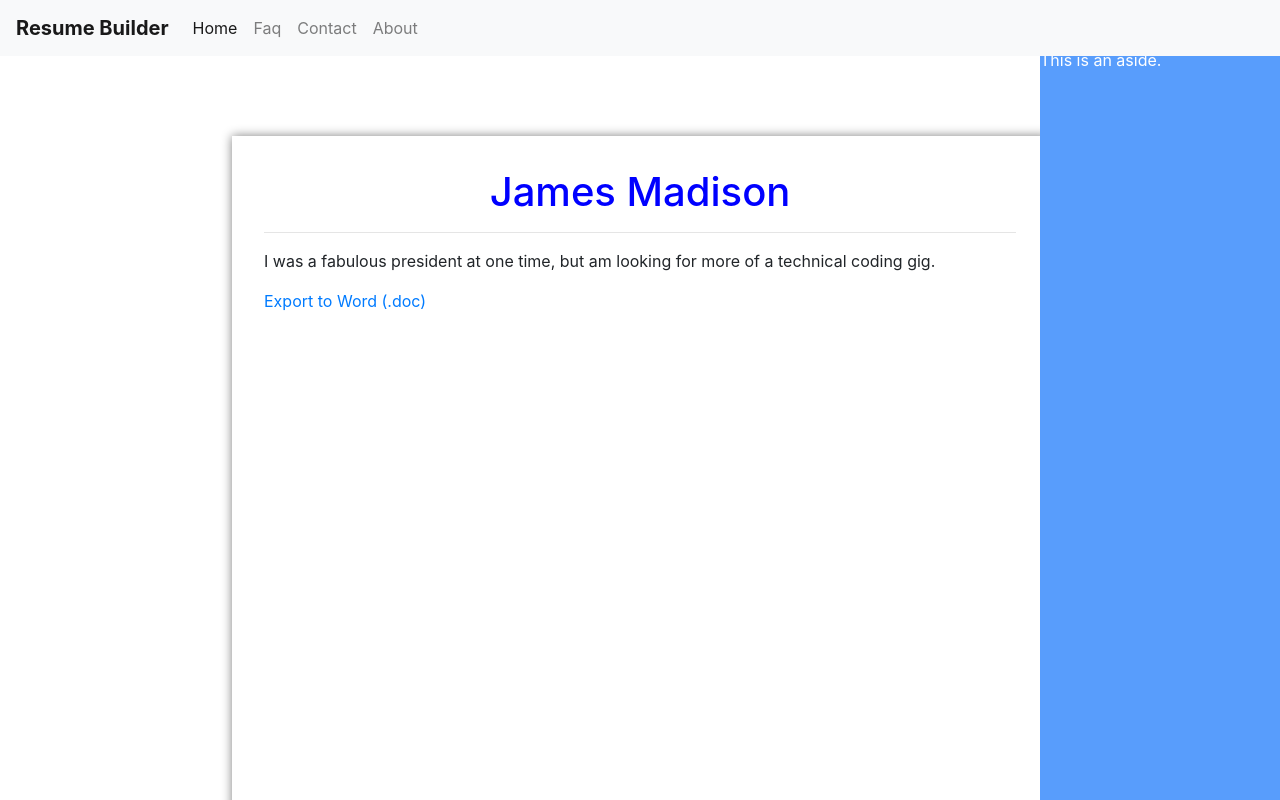
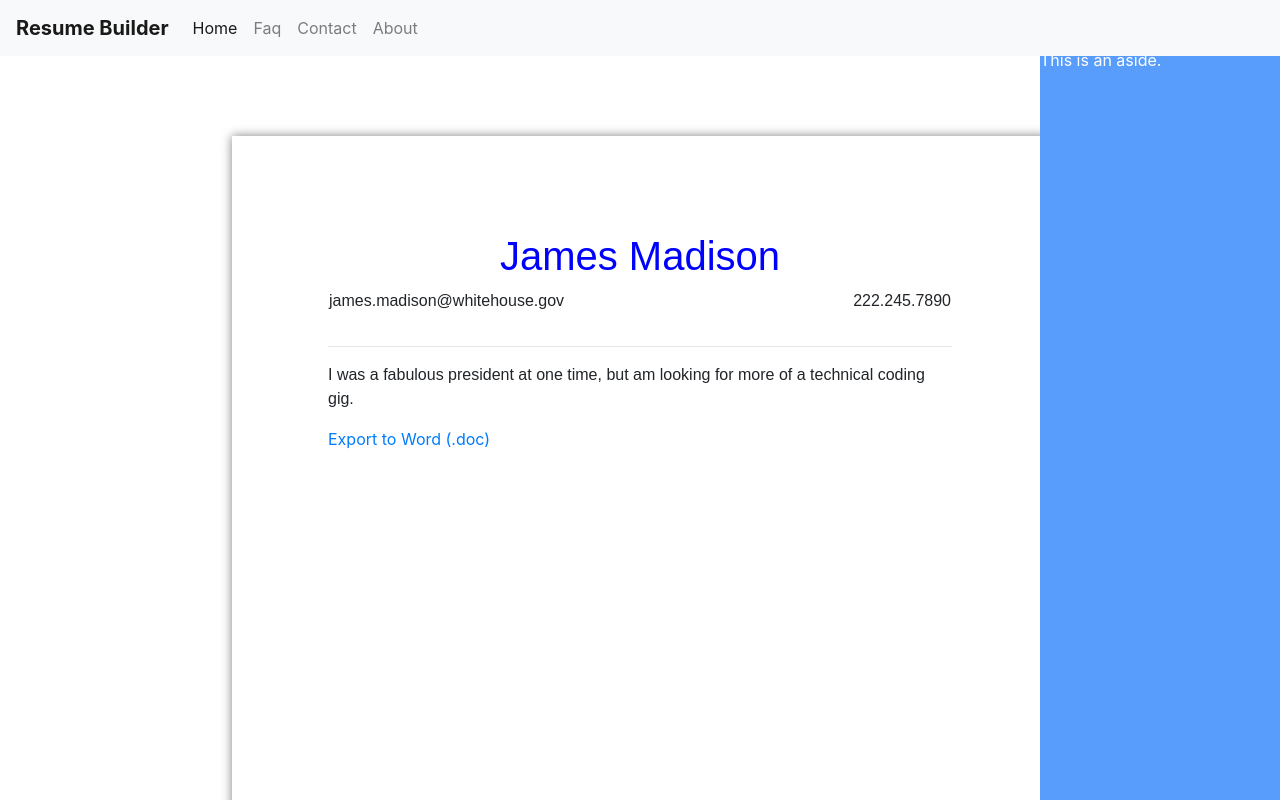
Before and after one commit to loftkey/itc-apdev, a website: page public/template_test.html in a window 1280 px wide. Shown: the top 800 px of the page. Drawn offline with nearby package versions, Linux system fonts and the light colour scheme.

Commit message:
Hard-coded sample template and have successfully tested in Word download

```diff
--- a/public/css/resumebuilder.css
+++ b/public/css/resumebuilder.css
@@ -14,9 +14,5 @@
     width: 8.5in;
     height: 11in;
     margin: 5em auto;
-    padding: 2em;
+    padding: 1in;
 }
-
-.paper h1 {
-    text-align: center;
-}
--- a/public/template_test.html
+++ b/public/template_test.html
@@ -25,10 +25,29 @@
     <div class="paper">
 
         <div class="word-content">
-            <h1 style="text-align: center; color: blue">James Madison</h1>
-
+            <style>
+                .font-wrapper {
+                    font-family: Arial;
+                }
+                h1 {
+                    text-align: center;
+                    color: blue;
+                }
+                p {
+                    font-size: 12pt;
+                }
+            </style>
+            <div class="font-wrapper">
+            <h1>James Madison</h1>
+            <table style="font-family: Arial">
+                <tr style="width: 6.5in">
+                    <td style="width: 3.25in"><p>james.madison@whitehouse.gov</p></td>
+                    <td style="text-align: right; width: 3.25in"><p>222.245.7890</p></td>
+                </tr>
+            </table>
             <hr>
             <p>I was a fabulous president at one time, but am looking for more of a technical coding gig.</p>
+            </div>
         </div>
 
         <a class="word-export" href="javascript:void(0)">Export to Word (.doc)</a>
```
